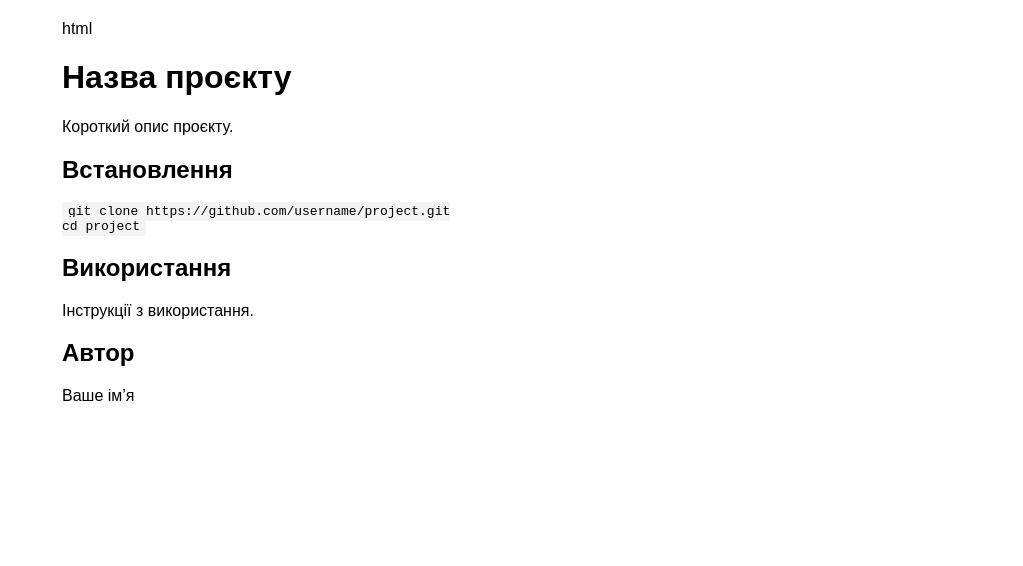
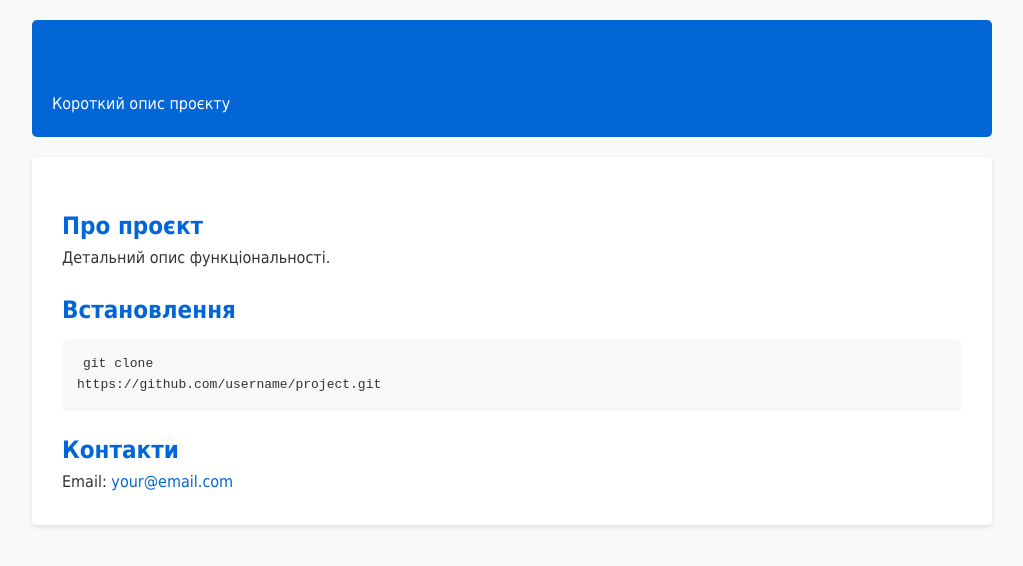
Before and after one commit to VladislavNeBobr/calculator-project, a plain HTML site: page docs/index.html in a window 1280 px wide. Shown: the whole page, without its empty margins (128-1151 px from the left). Drawn offline with Linux system fonts and the light colour scheme.

Commit message:
Added style

```diff
--- a/docs/index.html
+++ b/docs/index.html
@@ -1,32 +1,30 @@
-html
 <!DOCTYPE html>
 <html lang="uk">
 <head>
 <meta charset="UTF-8">
 <title>Документація проєкту</title>
-<style>
-body {
-font-family: Arial, sans-serif;
-max-width: 900px;
-margin: 0 auto;
-padding: 20px;
-}
-code {
-background: #f4f4f4;
-padding: 2px 6px;
-border-radius: 3px;
-}
-</style>
+<link rel="stylesheet" href="style.css">
 </head>
 <body>
+<header>
 <h1>Назва проєкту</h1>
-<p>Короткий опис проєкту.</p>
+<p>Короткий опис проєкту</p>
+</header>
+<main>
+<section>
+<h2>Про проєкт</h2>
+<p>Детальний опис функціональності.</p>
+</section>
+<section>
 <h2>Встановлення</h2>
-<pre><code>git clone https://github.com/username/project.git
-cd project</code></pre>
-<h2>Використання</h2>
-<p>Інструкції з використання.</p>
-<h2>Автор</h2>
-<p>Ваше ім’я</p>
+<pre><code>git clone
+https://github.com/username/project.git</code></pre>
+</section>
+<section>
+<h2>Контакти</h2>
+<p>Email: <a
+href="mailto:your@email.com">your@email.com</a></p>
+</section>
+</main>
 </body>
 </html>
--- /dev/null
+++ b/docs/style.css
@@ -0,0 +1,47 @@
+* {
+margin: 0;
+padding: 0;
+box-sizing: border-box;
+}
+body {
+font-family: ‘Segoe UI’, Tahoma, Verdana, sans-serif;
+line-height: 1.6;
+color: #333;
+max-width: 1000px;
+margin: 0 auto;
+padding: 20px;
+background: #f9f9f9;
+}
+header {
+background: #0366d6;
+color: white;
+padding: 20px;
+border-radius: 5px;
+margin-bottom: 20px;
+}
+main {
+background: white;
+padding: 30px;
+border-radius: 5px;
+box-shadow: 0 2px 5px rgba(0,0,0,0.1);
+}
+h1, h2 { color: #0366d6; }
+h2 { margin-top: 20px; }
+a {
+color: #0366d6;
+text-decoration: none;
+}
+a:hover { text-decoration: underline; }
+code {
+background: #f6f8fa;
+padding: 2px 6px;
+6
+border-radius: 3px;
+font-family: monospace;
+}
+pre {
+background: #f6f8fa;
+padding: 15px;
+border-radius: 5px;
+overflow-x: auto;
+margin: 10px 0;}
```
